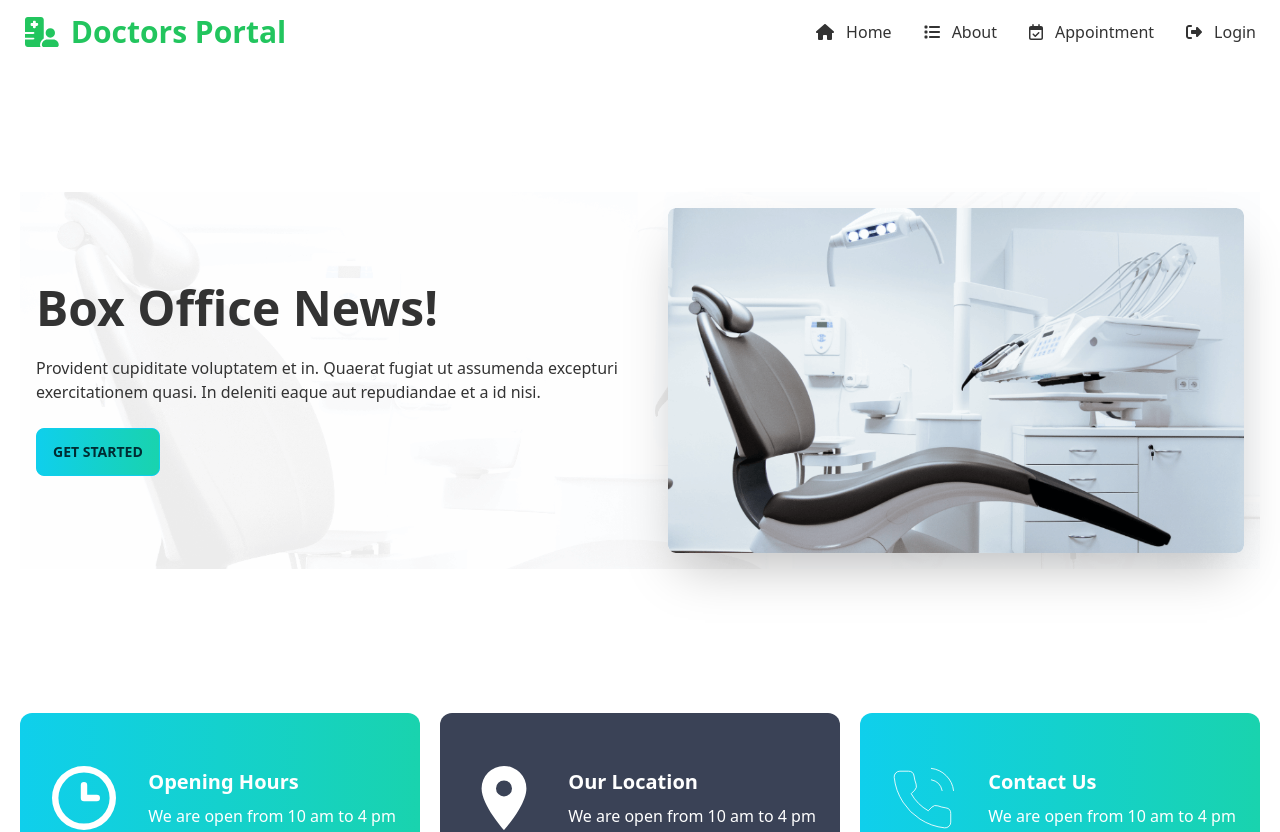
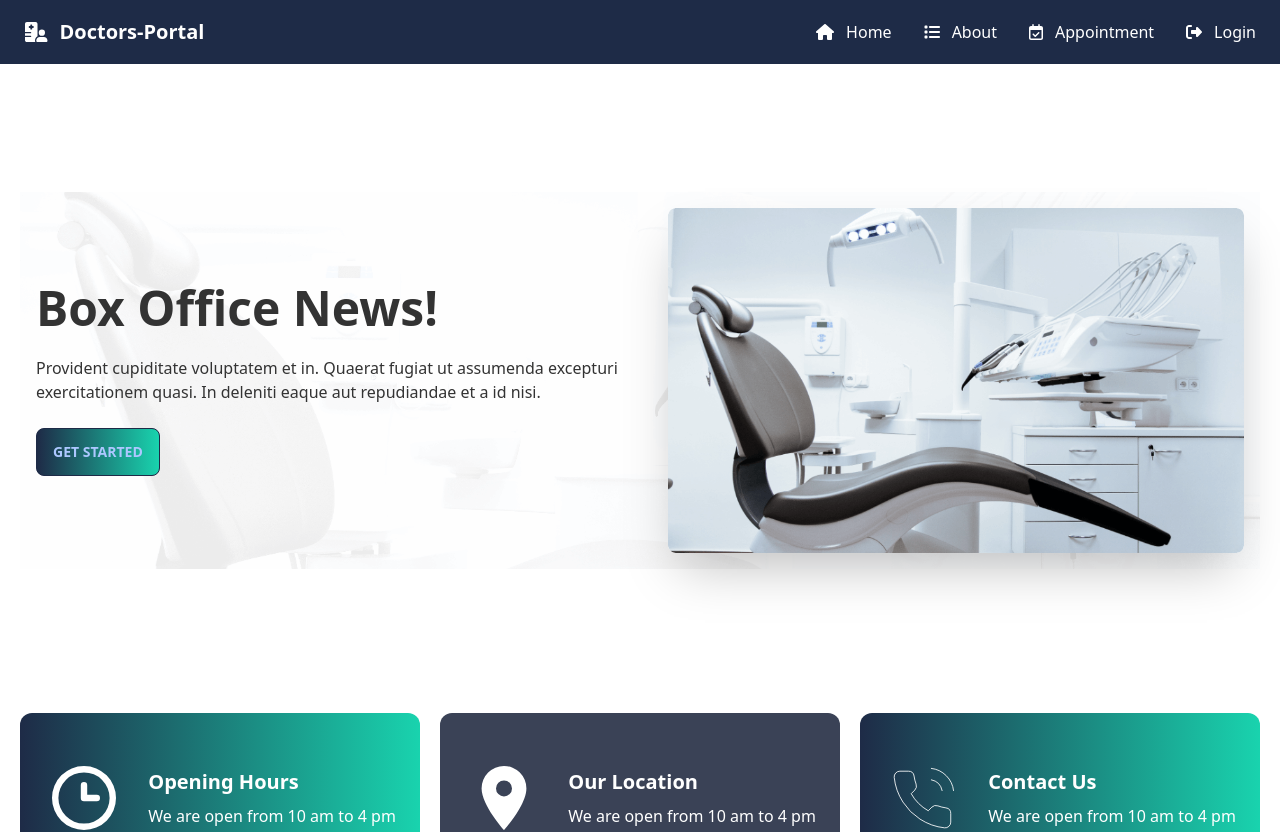
Before and after one commit to ShaahFardin/Doctors-portal, a React (Create React App) app: page / in a window 1280 px wide. Shown: the top 832 px of the page. Built offline with nearby package versions, Linux system fonts and the light colour scheme; no server answers.

Commit message:
Header background color changed

```diff
--- a/src/Pages/Appointment/AppointmentOptions/AppointmentOptions.js
+++ b/src/Pages/Appointment/AppointmentOptions/AppointmentOptions.js
@@ -1,5 +1,4 @@
 import React from 'react';
-import PrimaryButtons from '../../../components/PrimaryButtons/PrimaryButtons';
 
 const AppointmentOptions = ({ option, setTreatment }) => {
 
--- a/src/Pages/Dashboard/MyAppointment/MyAppointment.js
+++ b/src/Pages/Dashboard/MyAppointment/MyAppointment.js
@@ -1,4 +1,3 @@
-import { async } from '@firebase/util';
 import { useQuery } from '@tanstack/react-query';
 import React, { useContext } from 'react';
 import { Link } from 'react-router-dom';
--- a/src/Pages/Shared/DisplayError/DisplayError.js
+++ b/src/Pages/Shared/DisplayError/DisplayError.js
@@ -3,7 +3,8 @@ import { useRouteError } from 'react-router-dom';
 import { AuthContext } from '../../../context/AuthProvider';
 
 const DisplayError = () => {
-    const {  logoutUser } = useContext(AuthContext);
+
+    const { logoutUser } = useContext(AuthContext);
     const handleSignOut = () => {
         logoutUser()
             .then(() => alert("Logout successfull"))
@@ -16,7 +17,7 @@ const DisplayError = () => {
         <div>
             <h1 className='text-6xl font-bold '>Something went wrong</h1>
             <h1 className='text-xl font-bold text-red-500'>{error.statusText || error.message}</h1>
-            <p>Please <button onClick={handleSignOut}>Sign Out</button> and log back in</p>
+            <p>Please <button className='text-blue-500 underline' onClick={handleSignOut}>Sign Out</button> and log back in</p>
         </div>
     );
 };
--- a/src/Pages/Shared/Header/Header.js
+++ b/src/Pages/Shared/Header/Header.js
@@ -31,10 +31,11 @@ const Header = () => {
                             <img src={user?.photoURL} alt='' />
                         </div>
                     </div>
-                    <ul tabIndex={0} className="dropdown-content menu p-2 shadow bg-base-100 rounded-box w-52">
-                        <li><Link to='/reviews'>{user?.displayName}</Link></li>
-                        <li><Link to='/dashboard'>Dashboard</Link></li>
-                        <li><button onClick={handleSignOut}>SignOut</button></li>
+                    <ul tabIndex={0}
+                    className="dropdown-content menu p-2  bg-[#1E2B47]  w-52">
+                        <li className='hover:bg-base-100 hover:text-black'><Link to='/reviews'>{user?.displayName}</Link></li>
+                        <li className='hover:bg-base-100 hover:text-black'><Link to='/dashboard'>Dashboard</Link></li>
+                        <li className='hover:bg-base-100 hover:text-black'><button onClick={handleSignOut}>SignOut</button></li>
                     </ul>
                 </div>
 
@@ -48,25 +49,25 @@ const Header = () => {
     </>
 
     return (
-        <div className="navbar bg-base-100 flex justify-between">
+        <div className="navbar bg-[#1E2B47] flex justify-between">
             <div className="navbar-start">
                 <div className="dropdown">
                     <label tabIndex={0} className="btn btn-ghost lg:hidden">
                         <svg xmlns="http://www.w3.org/2000/svg" className="h-5 w-5" fill="none" viewBox="0 0 24 24" stroke="currentColor"><path strokeLinecap="round" strokeLinejoin="round" strokeWidth="2" d="M4 6h16M4 12h8m-8 6h16" /></svg>
                     </label>
-                    <ul tabIndex={0} className="menu menu-compact dropdown-content mt-3 p-2 shadow bg-base-100 rounded-box w-52 ">
+                    <ul tabIndex={0} className="menu menu-compact dropdown-content mt-3 p-2 text-white shadow rounded-box w-52 ">
                         {menuItems}
                     </ul>
                 </div>
                 <Link to='/' className="btn btn-ghost normal-case text-xl">
-                    <p className='text-3xl text-green-500 font-bold'>
+                    <p className='text-xl text-white font-'>
                         <FontAwesomeIcon className='mr-3' icon={faHospitalUser} />
-                        Doctors Portal
+                        Doctors-Portal
                     </p>
                 </Link>
             </div>
             <div className="navbar-center hidden lg:flex">
-                <ul className="menu menu-horizontal items-center  p-0">
+                <ul className="menu menu-horizontal items-center text-white  p-0">
                     {menuItems}
                 </ul>
             </div>
--- a/tailwind.config.js
+++ b/tailwind.config.js
@@ -7,7 +7,7 @@ module.exports = {
     themes: [
       {
         doctorstheme: {
-          primary: "#0FCFEC",
+          primary: "#1E2B47",
           secondary: "#19D3AE",
           accent: "#3A4256",
           neutral: "#3D4451",
```
